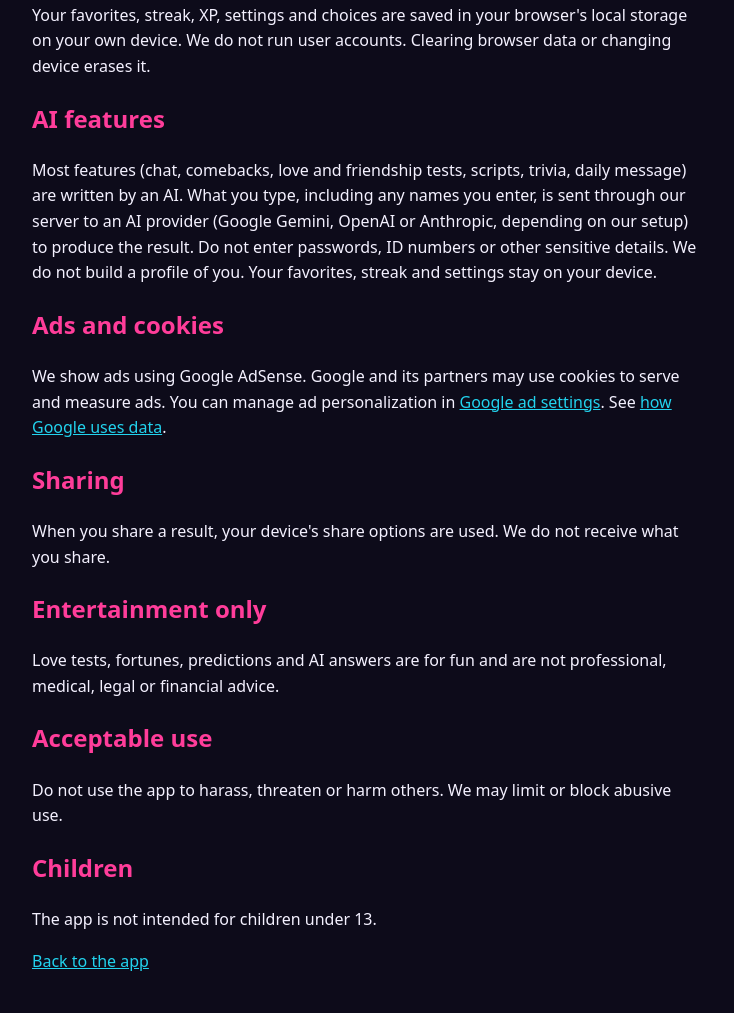
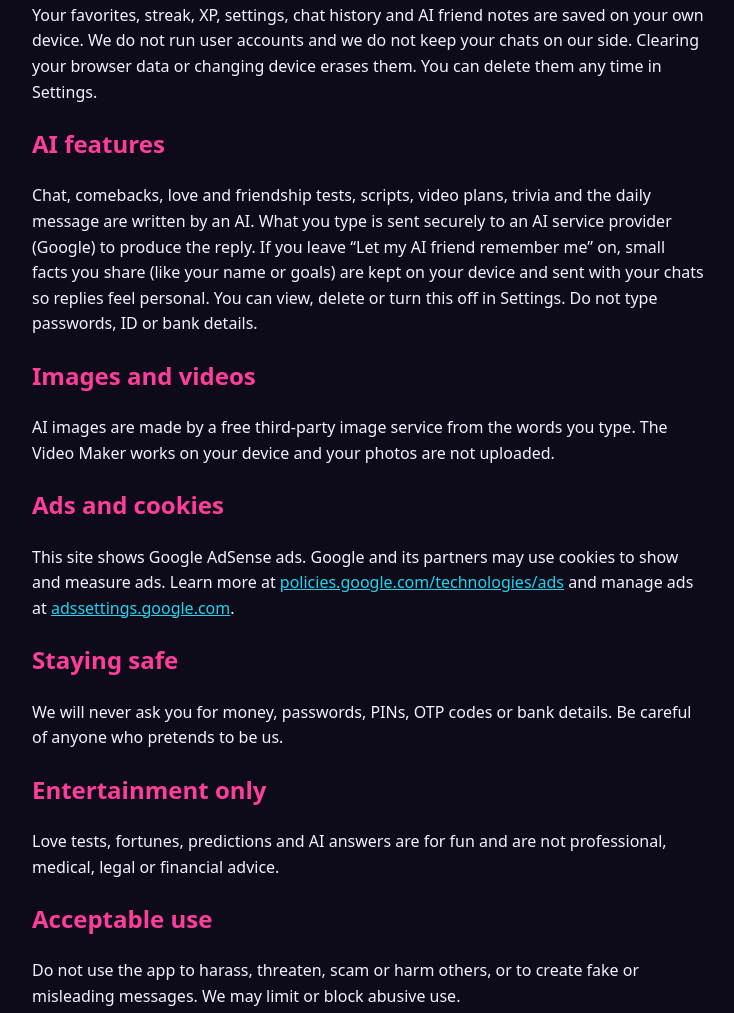
Before and after one commit to aydigitalcreator-sudo/unlimited-fun, a plain HTML site: page privacy.html in a window 1280 px wide. Shown: the part 211-1224 px from the top of the page, without its empty margins (272-1006 px from the left). Drawn offline with Linux system fonts and the light colour scheme.

Commit message:
Update privacy policy and terms content

```diff
--- a/privacy.html
+++ b/privacy.html
@@ -1,9 +1,13 @@
-<!DOCTYPE html><html lang="en"><head><meta charset="utf-8"><meta name="viewport" content="width=device-width,initial-scale=1"><title>Privacy Policy & Terms - UNLIMITED FUN</title>
+<!DOCTYPE html><html lang="en"><head><meta charset="utf-8"><meta name="viewport" content="width=device-width,initial-scale=1"><title>Privacy Policy &amp; Terms - UNLIMITED FUN</title>
 <style>body{font:16px/1.6 system-ui,sans-serif;max-width:42rem;margin:0 auto;padding:1rem;background:#0d0b1a;color:#f4f1ff}a{color:#22d3ee}h2{color:#ff3d9a}</style></head><body>
 <h1>UNLIMITED FUN: Privacy Policy &amp; Terms</h1><p>Last updated: October 2026. Contact: aydigitalcreator@gmail.com</p>
-<h2>What we store</h2><p>Your favorites, streak, XP, settings and choices are saved in your browser's local storage on your own device. We do not run user accounts. Clearing browser data or changing device erases it.</p>
-<h2>AI features</h2><p>Most features (chat, comebacks, love and friendship tests, scripts, trivia, daily message) are written by an AI. What you type, including any names you enter, is sent through our server to an AI provider (Google Gemini, OpenAI or Anthropic, depending on our setup) to produce the result. Do not enter passwords, ID numbers or other sensitive details. We do not build a profile of you. Your favorites, streak and settings stay on your device.</p><h2>Ads and cookies</h2><p>We show ads using Google AdSense. Google and its partners may use cookies to serve and measure ads. You can manage ad personalization in <a href="https://adssettings.google.com">Google ad settings</a>. See <a href="https://policies.google.com/technologies/ads">how Google uses data</a>.</p><h2>Sharing</h2><p>When you share a result, your device's share options are used. We do not receive what you share.</p>
+<h2>What we store</h2><p>Your favorites, streak, XP, settings, chat history and AI friend notes are saved on your own device. We do not run user accounts and we do not keep your chats on our side. Clearing your browser data or changing device erases them. You can delete them any time in Settings.</p>
+<h2>AI features</h2><p>Chat, comebacks, love and friendship tests, scripts, video plans, trivia and the daily message are written by an AI. What you type is sent securely to an AI service provider (Google) to produce the reply. If you leave &ldquo;Let my AI friend remember me&rdquo; on, small facts you share (like your name or goals) are kept on your device and sent with your chats so replies feel personal. You can view, delete or turn this off in Settings. Do not type passwords, ID or bank details.</p>
+<h2>Images and videos</h2><p>AI images are made by a free third-party image service from the words you type. The Video Maker works on your device and your photos are not uploaded.</p>
+<h2>Ads and cookies</h2><p>This site shows Google AdSense ads. Google and its partners may use cookies to show and measure ads. Learn more at <a href="https://policies.google.com/technologies/ads">policies.google.com/technologies/ads</a> and manage ads at <a href="https://adssettings.google.com">adssettings.google.com</a>.</p>
+<h2>Staying safe</h2><p>We will never ask you for money, passwords, PINs, OTP codes or bank details. Be careful of anyone who pretends to be us.</p>
 <h2>Entertainment only</h2><p>Love tests, fortunes, predictions and AI answers are for fun and are not professional, medical, legal or financial advice.</p>
-<h2>Acceptable use</h2><p>Do not use the app to harass, threaten or harm others. We may limit or block abusive use.</p>
+<h2>Acceptable use</h2><p>Do not use the app to harass, threaten, scam or harm others, or to create fake or misleading messages. We may limit or block abusive use.</p>
 <h2>Children</h2><p>The app is not intended for children under 13.</p>
-<p><a href="index.html">Back to the app</a></p></body></html>
+<p><a href="index.html">Back to the app</a></p>
+</body></html>
```
